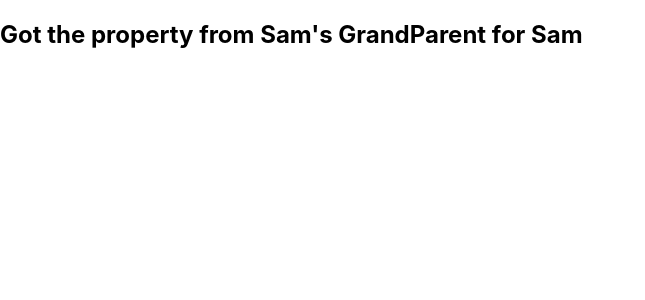
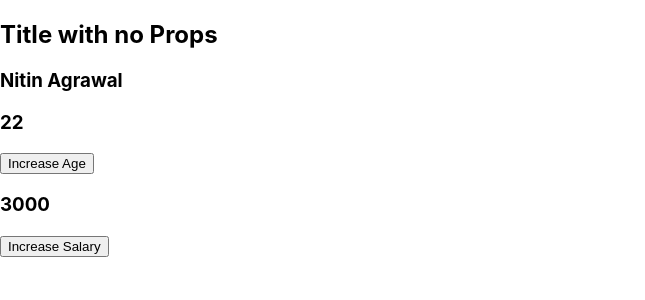
Before and after one commit to nitinbly84/hello-world, a React (Create React App) app: page / in a window 1280 px wide. Shown: the top 300 px of the page, without its empty margins (0-645 px from the left). Built offline with nearby package versions, Linux system fonts and the light colour scheme.

Commit message:
Added examplels of hooks for performance improvmemnt

```diff
--- /dev/null
+++ b/src/containerComponents/Age.js
@@ -0,0 +1,10 @@
+import React from 'react'
+
+function Age({ age }) {
+    console.log('Age is rendered............')
+    return (
+        <h3>{age}</h3>
+        )
+}
+
+export default React.memo(Age)
--- /dev/null
+++ b/src/containerComponents/Button.js
@@ -0,0 +1,13 @@
+import React from 'react'
+
+// Note - Parameters are received as object {} & thteir names should be the same as used in Props. 'children' is the name
+// used to refer value used between the tags <t>value</t>
+function Button({ handleClick, incr, children }) {
+
+    console.log(`${children} Button is rendered...........`)
+    return (
+        <button onClick={event => handleClick(incr)}>{children}</button>
+        )
+}
+
+export default React.memo(Button)
--- /dev/null
+++ b/src/containerComponents/ContainerApp.js
@@ -0,0 +1,60 @@
+import React, { useState, useCallback, useMemo} from 'react'
+import Age from './Age'
+import Button from './Button'
+import Name from './Name'
+import Salary from './Salary'
+import Title from './Title'
+
+// check useCallback() to avoid re-rendering of button even the corresponding state is not changed
+// this improves the performance.
+// useCallback() if you want to cache the function, but if you want to cache the result of the function
+// then use useMemo(), thoughg both look same but this is the difference.
+function Container() {
+
+    const [curAge, setAge] = useState(22)
+    const [curSal, setSal] = useState(3000)
+
+    // handleAge & handlelSal will be re-rendered if any of these states is changed & it can impact the performance
+    // if there are multiple such components being rendered uselessly
+    const handleAge = incr => {
+        setAge(curAge + incr)
+    }
+
+    const handleSal = inc => {
+        setSal(curSal + inc)
+    }
+
+    // useCallback is like useEffect & it also accepts the dependency array, so that it will be executed only
+    // when any parameter in the depedency array is changed & if the array is empty then it is executed only once
+    // i.e. during component mount & will behave like componentDidMount()
+    const handleAgeOne = useCallback(() => {
+        setAge(curAge + 1)
+    }, [curAge])
+
+    const handleSalOne = useCallback(() => {
+        setSal(curSal + 1)
+    }, [curSal])
+
+
+    // below shows how parameters can be passed to useCallback()
+    const handleAgeTwo = useCallback(incr => {
+        setAge(curAge + incr)
+    }, [curAge])
+
+    const handleSalTwo = useCallback(incr => {
+        setSal(curSal + incr)
+    }, [curSal])
+
+    return (
+        <div>
+            <Title />
+            <Name fName='Nitin' lName='Agrawal' />
+            <Age age={curAge} />
+            <Button handleClick={handleAge} incr={10}>Increase Age</Button>
+            <Salary sal={curSal} />
+            <Button handleClick={handleSal} incr={1000}>Increase Salary</Button>
+        </div>
+        )
+}
+
+export default Container
--- /dev/null
+++ b/src/containerComponents/Name.js
@@ -0,0 +1,10 @@
+import React from 'react'
+
+function Name({ fName, lName }) {
+    console.log('Name is rendered.........')
+    return (
+        <h3>{fName} {lName}</h3>
+    )
+}
+
+export default React.memo(Name)
--- /dev/null
+++ b/src/containerComponents/Salary.js
@@ -0,0 +1,10 @@
+import React from 'react'
+
+function Salary({ sal }) {
+    console.log('Salary is rendered........')
+    return (
+        <h3>{sal}</h3>
+    )
+}
+
+export default React.memo(Salary)
--- /dev/null
+++ b/src/containerComponents/Title.js
@@ -0,0 +1,18 @@
+import React from 'react'
+
+function Title() {
+    let i = 0
+    //adding the delay
+    while (i < 4000000000) i++
+    console.log('Title is rendered.......')
+
+    return (
+        <h2>Title with no Props</h2>
+        )
+}
+
+// it is memoization of the enclosed object to enable rendering only when there is any change in the object
+// and it improves the application performamnce by stopping useless re-rendering
+// You will observe that first time rendering takes time but further rendering is fast, as title is not changed & so
+// title is not re-rendered on next requests avoiding the delay.
+export default React.memo(Title)
--- a/src/index.js
+++ b/src/index.js
@@ -4,6 +4,8 @@ import './index.css';
 import App from './App';
 import reportWebVitals from './reportWebVitals';
 import NewApp from './NewApp';
+import ReducerApp from './reducerComponents/reducerApp';
+import Container from './containerComponents/ContainerApp';
 
 const root = ReactDOM.createRoot(document.getElementById('root'));
 root.render(
@@ -11,8 +13,10 @@ root.render(
     // https://stackoverflow.com/questions/63512052/lifecycle-methods-gets-called-twice-at-initial-render-and-at-re-render-phase#:~:text=Please%20check%20your%20index.js%2C%20if%20your%20App.js%20is,just%20need%20to%20unwrap%20your%20App.js%20from%20%3CReact.StrictMode%3E.
     //<React.StrictMode>
     <div>
-        {/*< App />*/}
+        {/*< App />
         < NewApp />
+        <ReducerApp />*/}
+        <Container />
     </div>
     //</React.StrictMode> */
 );
--- /dev/null
+++ b/src/reducerComponents/ReducerCounter.js
@@ -0,0 +1,27 @@
+import React, { useReducer } from 'react'
+
+const initialCount = 0
+const reducer = (count, action) => {
+    switch (action) {
+        case 'Increment' : return count + 1;
+        case 'Decrement' : return count - 1;
+        case 'Reset': return initialCount;
+        default: return count;
+
+    }
+}
+
+function ReducerCounter() {
+    const [count, dispatch] = useReducer(reducer, initialCount)
+
+    return (
+        <div>
+            <h2>Count: {count}</h2>
+            <button onClick={() => dispatch('Increment') }>Increment</button>
+            <button onClick={() => dispatch('Decrement') }>Decrement</button>
+            <button onClick={() => dispatch('Reset')  }>Reset</button>
+        </div>
+        )
+}
+
+export default ReducerCounter
--- /dev/null
+++ b/src/reducerComponents/reducerApp.js
@@ -0,0 +1,13 @@
+import React from 'react'
+import ReducerCounter from './ReducerCounter'
+
+// Check https://www.youtube.com/watch?v=uX7lxFrWUbA&list=PLC3y8-rFHvwgg3vaYJgHGnModB54rxOk3&index=63
+function ReducerApp() {
+    return (
+        <div className="ReducerApp">
+            <ReducerCounter />
+        </div>
+            )
+}
+
+export default ReducerApp
```
